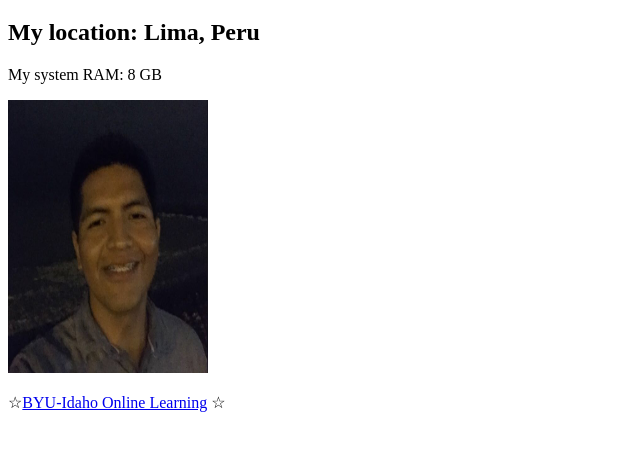
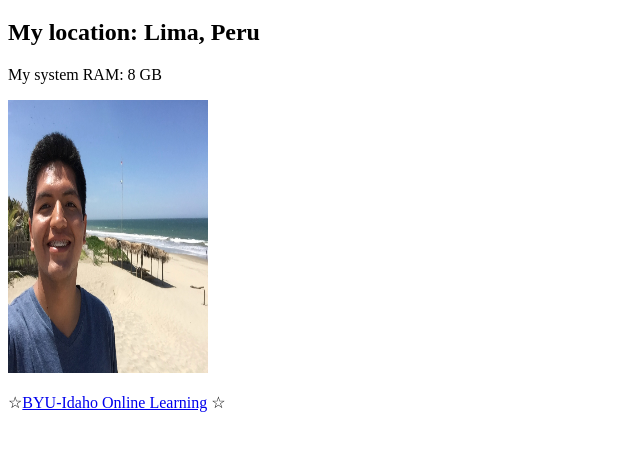
Before and after one commit to HuairaNimrod/HuairaNim, a plain HTML site: page index.html in a window 1280 px wide. Shown: the part 61-512 px from the top of the page, without its empty margins (0-640 px from the left). Drawn offline with Linux system fonts and the light colour scheme.

Commit message:
update image

```diff
--- a/index.html
+++ b/index.html
@@ -8,7 +8,7 @@
         <h1>Nimrod M. Huaira</h1>
         <h2>My location: Lima, Peru</h2>
         <p>My system RAM: 8 GB</p>
-        <p><img src="images/IMG_0052.jpg" width="200" height="273" alt="Profile Picture"> </p>
+        <p><img src="images/IMG_0118.jpg" width="200" height="273" alt="Profile Picture"> </p>
         <p>&star;<a href="products.html">BYU-Idaho Online Learning</a> &star;</p>
     </body>
 </html>
```
Also changed, not shown: images/IMG_0118.jpg (added).
